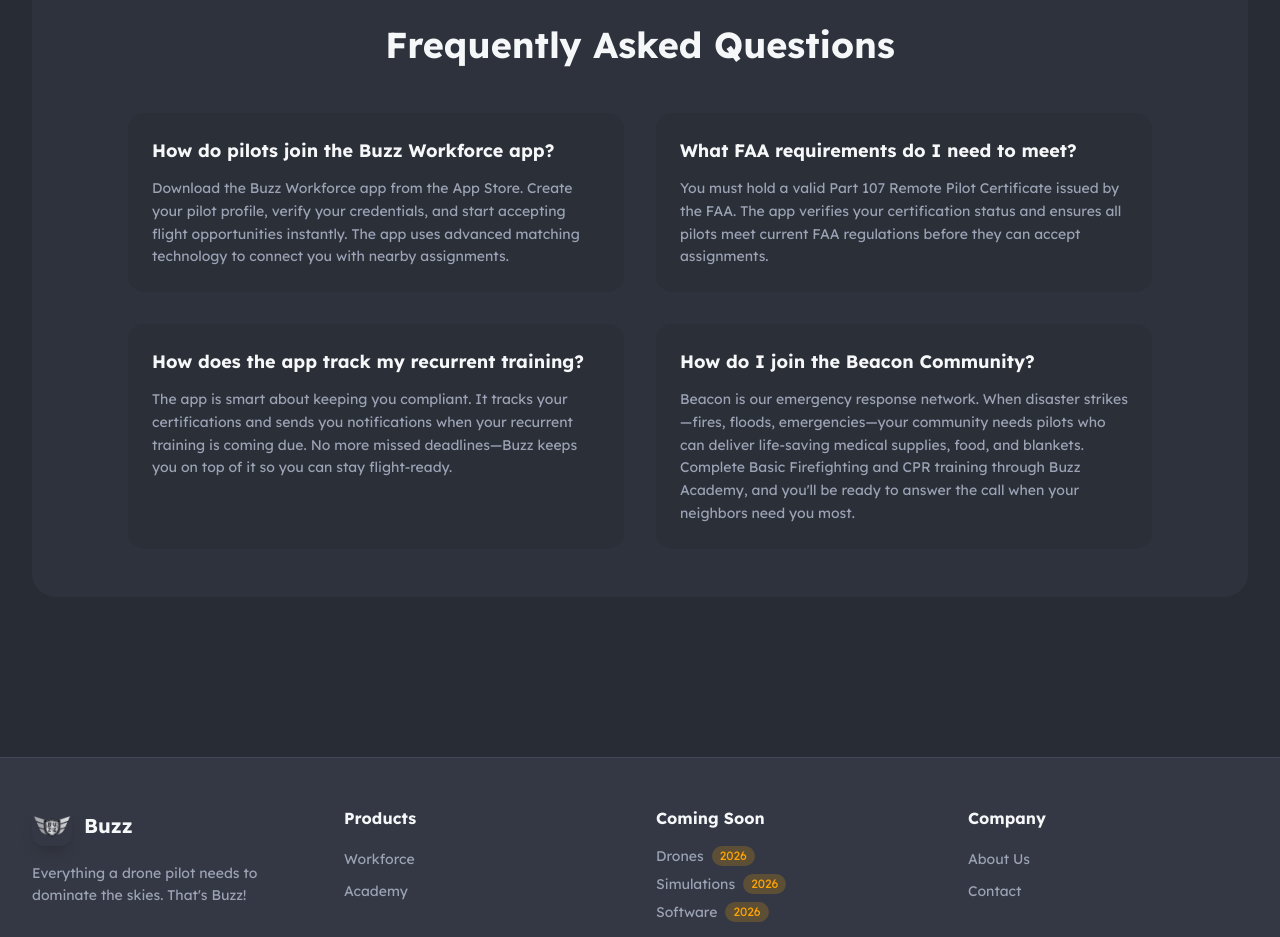
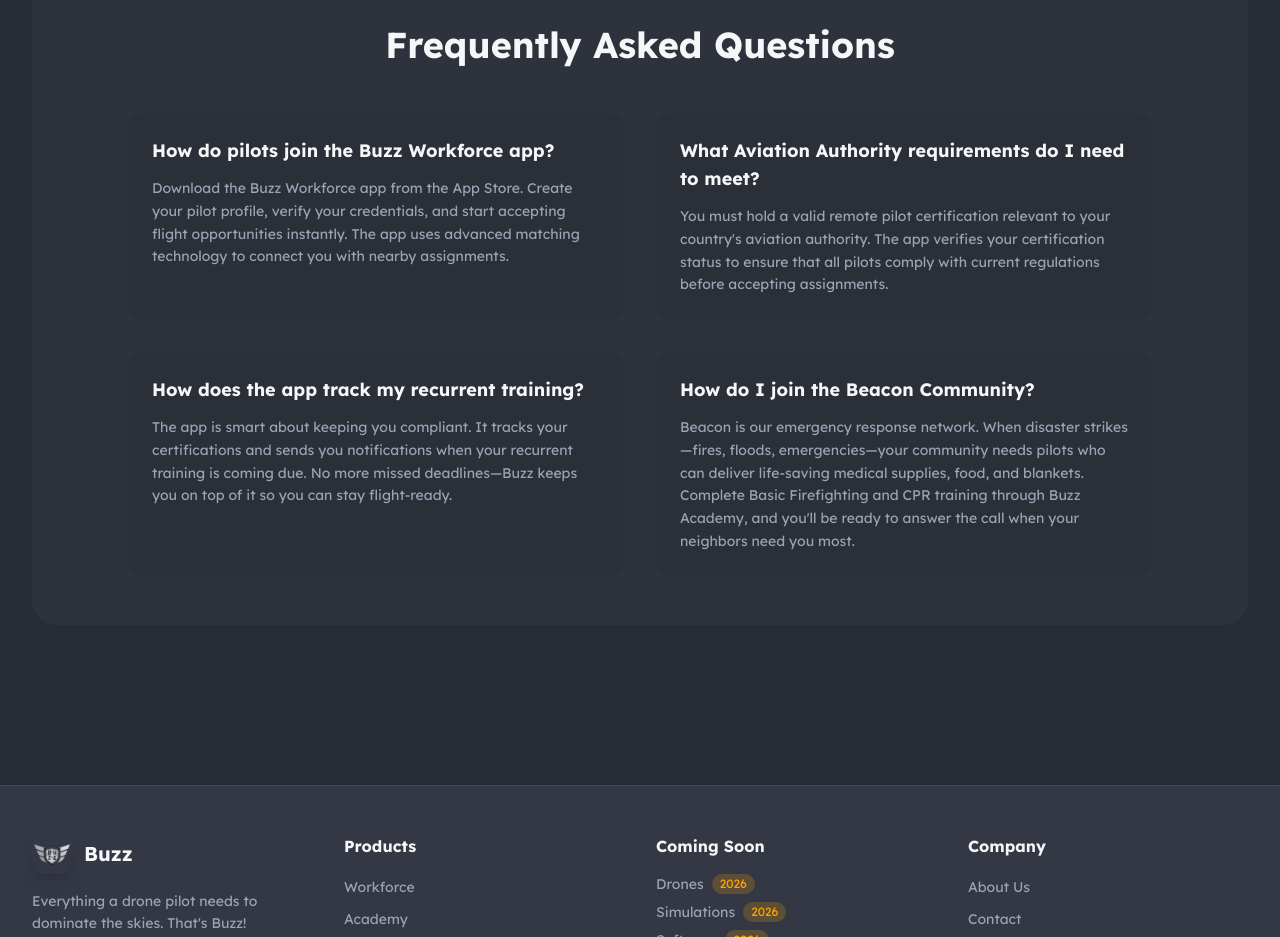
Before and after one commit to xinyu-buzz/buzz_web, a React (Vite) app: page /contact in a window 1280 px wide. Shown: the part 1900-2837 px from the top of the page. Built offline with nearby package versions, Linux system fonts and the light colour scheme.

Commit message:
Updated FAQ

```diff
--- a/src/pages/Contact.tsx
+++ b/src/pages/Contact.tsx
@@ -216,8 +216,8 @@
       answer: 'Download the Buzz Workforce app from the App Store. Create your pilot profile, verify your credentials, and start accepting flight opportunities instantly. The app uses advanced matching technology to connect you with nearby assignments.',
     },
     {
-      question: 'What FAA requirements do I need to meet?',
-      answer: 'You must hold a valid Part 107 Remote Pilot Certificate issued by the FAA. The app verifies your certification status and ensures all pilots meet current FAA regulations before they can accept assignments.',
+      question: 'What Aviation Authority requirements do I need to meet?',
+      answer: 'You must hold a valid remote pilot certification relevant to your country\'s aviation authority. The app verifies your certification status to ensure that all pilots comply with current regulations before accepting assignments.',
     },
     {
       question: 'How does the app track my recurrent training?',
```
